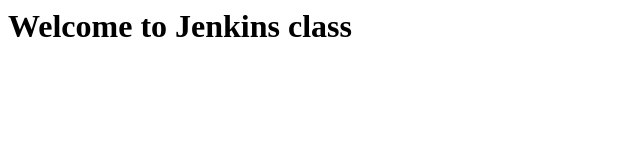
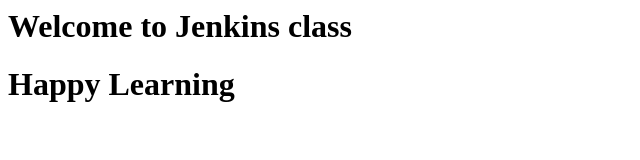
Before and after one commit to harshaj09/jenkins-test, a plain HTML site: page index.html in a window 1280 px wide. Shown: the whole page, without its empty margins (0-640 px from the left). Drawn offline with Linux system fonts and the light colour scheme.

Commit message:
Update index.html

```diff
--- a/index.html
+++ b/index.html
@@ -1 +1,2 @@
 <h1> Welcome to Jenkins class </h1>
+<h1> Happy Learning</h1>
```
